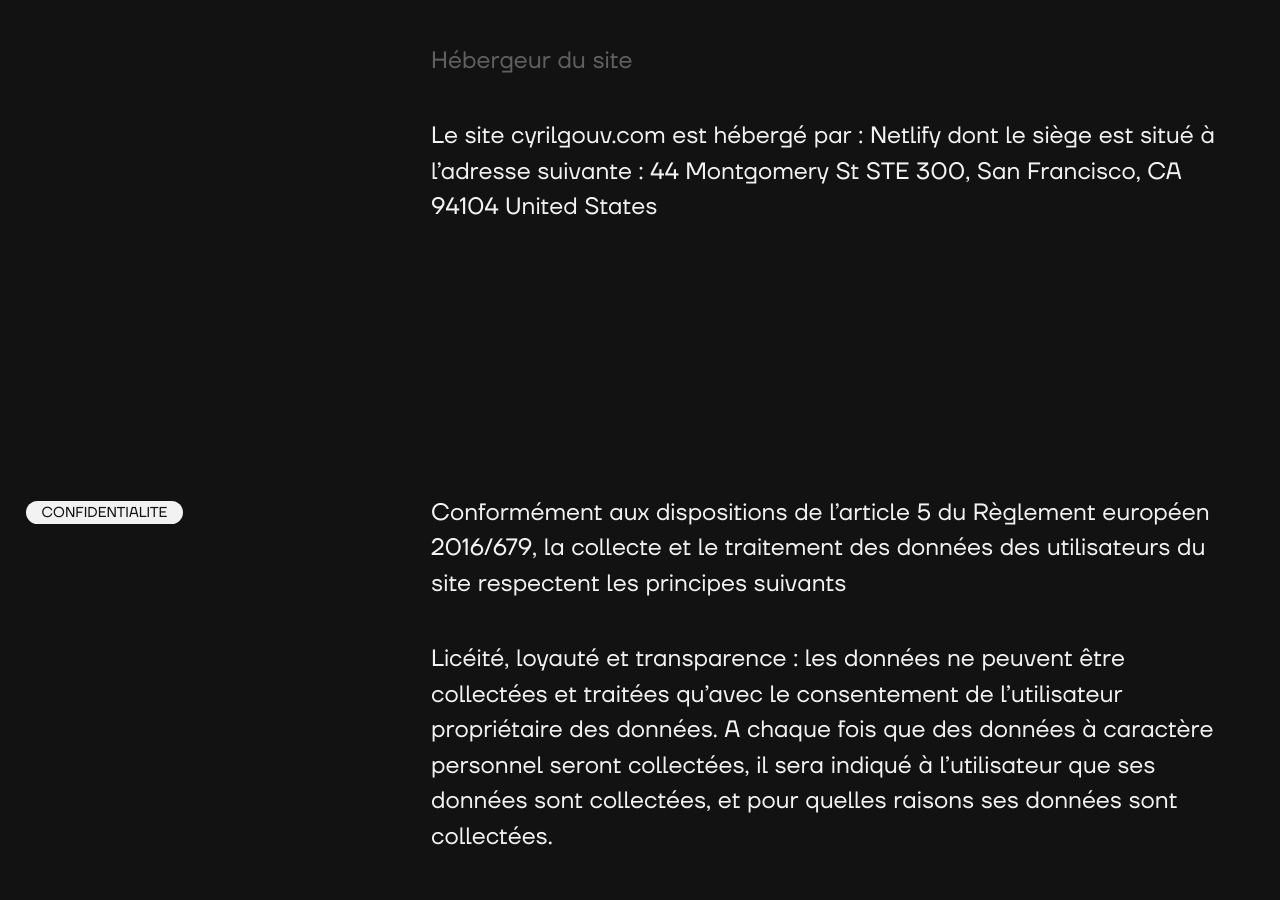
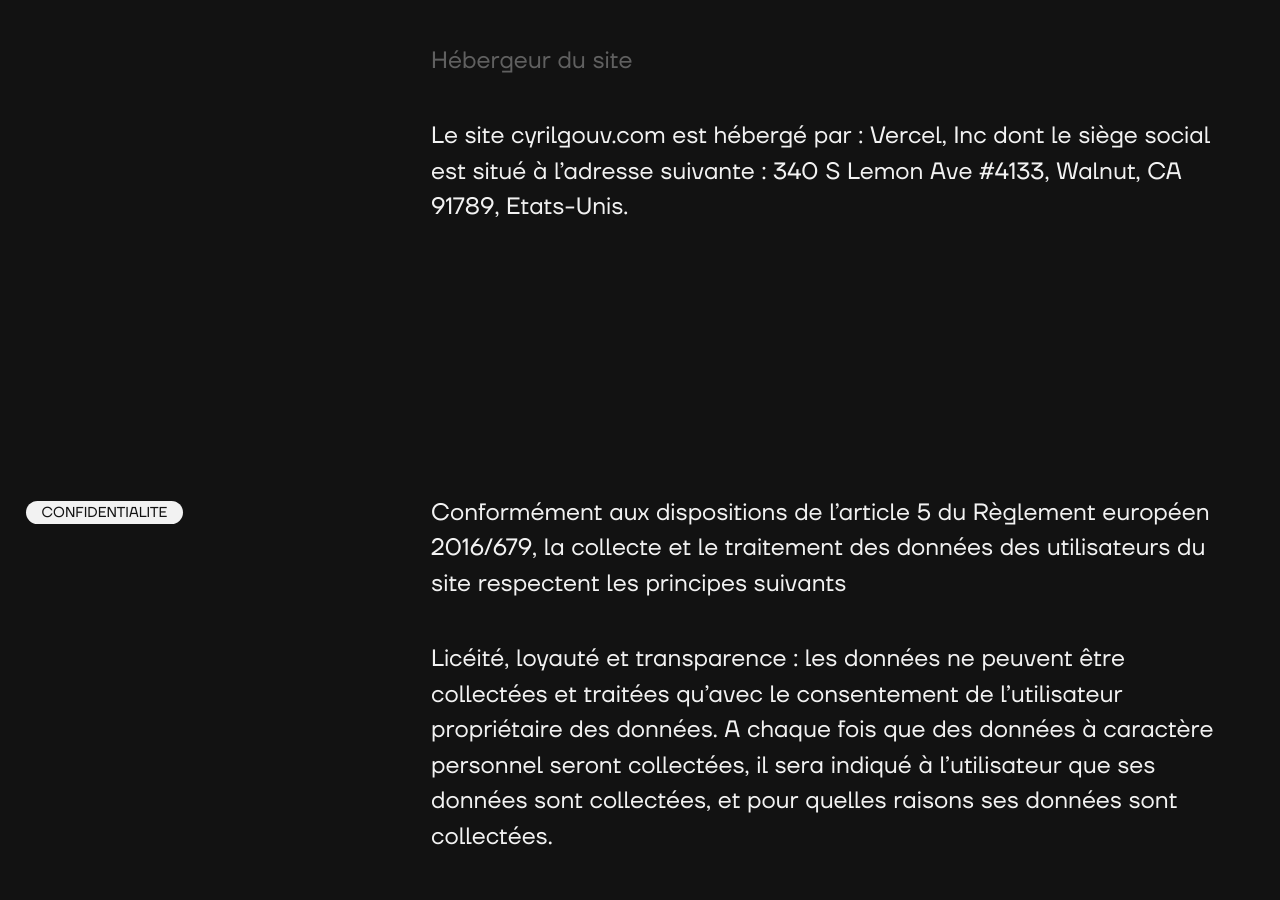
Before and after one commit to CyrilGouv/next-folio, a Next.js app: page /legales/mentions-legales in a window 1280 px wide. Shown: the part 1580-2480 px from the top of the page. Built offline with nearby package versions, Linux system fonts and the light colour scheme.

Commit message:
add Vercel headqarter address to legales

```diff
--- a/components/Blocks/Legales/LegalesContent.jsx
+++ b/components/Blocks/Legales/LegalesContent.jsx
@@ -30,7 +30,7 @@ const LegalesContent = ({ body }) => {
                         <TextReveal text="Hébergeur du site" />
                     </p>
                     <p className={ `${styles.content__text} text--large` }>
-                        <TextReveal text="Le site cyrilgouv.com est hébergé par : Netlify dont le siège est situé à l’adresse suivante : 44 Montgomery St STE 300, San Francisco, CA 94104 United States" />
+                        <TextReveal text="Le site cyrilgouv.com est hébergé par : Vercel, Inc dont le siège social est situé à l’adresse suivante : 340 S Lemon Ave #4133, Walnut, CA 91789, États-Unis." />
                     </p>
                 </div>
             )
```
